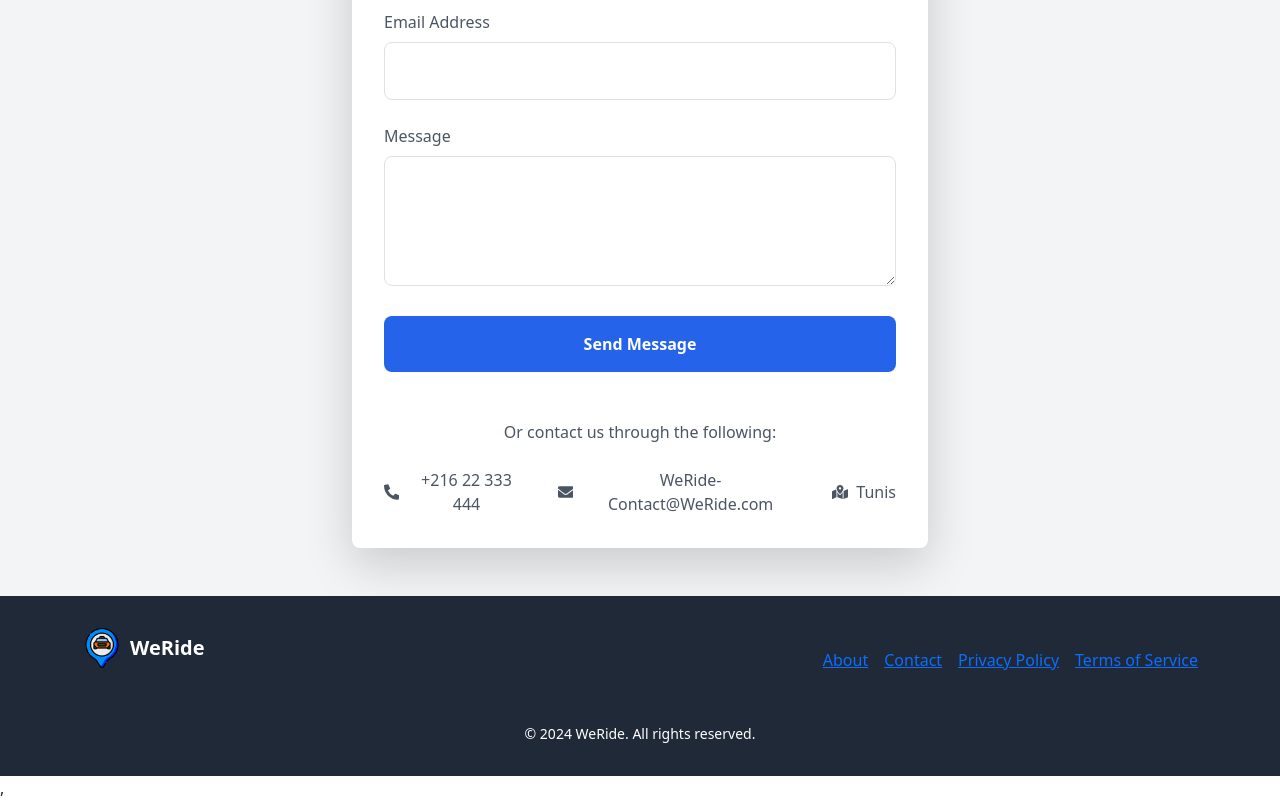
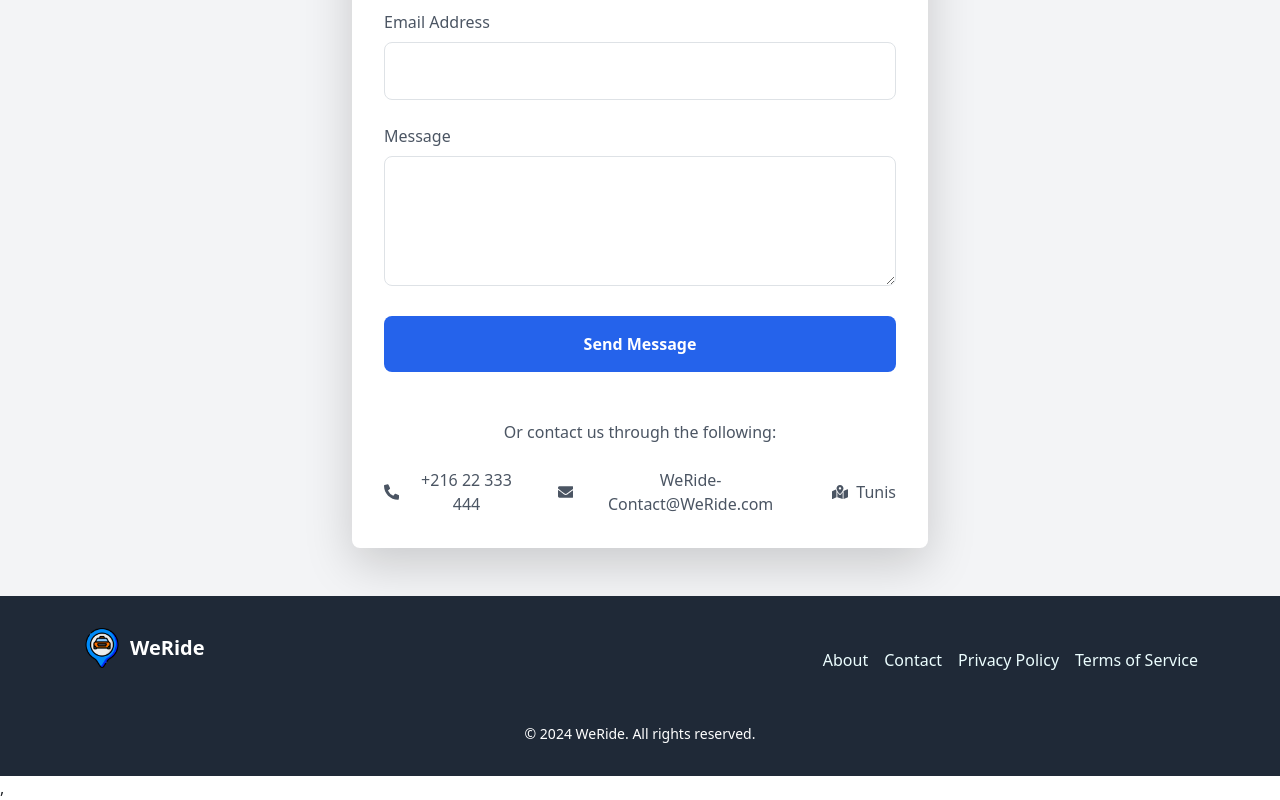
Before and after one commit to RayenMiri/CoviturageProjetJEE, a React (Create React App) app in the folder frontend/: page /contact in a window 1280 px wide. Shown: the part 388-1188 px from the top of the page. Built offline with nearby package versions, Linux system fonts and the light colour scheme.

Commit message:
fixed mail + footer

```diff
--- a/frontend/src/Components/Footer.jsx
+++ b/frontend/src/Components/Footer.jsx
@@ -10,10 +10,10 @@ const Footer = () => {
                         <span className="ml-2 text-xl font-bold">WeRide</span>
                     </div>
                     <div className="flex space-x-4">
-                        <a href="/about" className="hover:text-indigo-400">About</a>
-                        <a href="/contact" className="hover:text-indigo-400">Contact</a>
-                        <a href="/privacy" className="hover:text-indigo-400">Privacy Policy</a>
-                        <a href="/terms" className="hover:text-indigo-400">Terms of Service</a>
+                        <a href="/about" className="hover:text-blue-400 no-underline text-cyan-50 font-medium">About</a>
+                        <a href="/contact" className="hover:text-blue-400 no-underline text-cyan-50 font-medium">Contact</a>
+                        <a href="/privacy" className="hover:text-blue-400 no-underline text-cyan-50 font-medium">Privacy Policy</a>
+                        <a href="/terms" className="hover:text-blue-400 no-underline text-cyan-50 font-medium">Terms of Service</a>
                     </div>
                 </div>
                 <div className="mt-8 text-center text-sm">
--- a/frontend/src/Pages/Home/Home.jsx
+++ b/frontend/src/Pages/Home/Home.jsx
@@ -14,7 +14,6 @@ const Home = () => {
     const { reservations } = useSelector((state) => state.reservations);
     const user = JSON.parse(localStorage.getItem("user"));
     const userID = user?.userId;
-    console.log(user?.email)
     const [isModalVisible, setModalVisible] = useState(false);
     const [selectedRide, setSelectedRide] = useState(null);
     const [isReviewModalVisible, setReviewModalVisible] = useState(false);
@@ -27,7 +26,7 @@ const Home = () => {
     const [minPrice, setMinPrice] = useState('');
     const [maxPrice, setMaxPrice] = useState('');
 
-    const sendEmail = async (reservationDetails) => {
+    const sendEmail = async () => {
         try {
             const formattedDate = new Date().toLocaleString("en-US", {
                 weekday: "long",
@@ -74,7 +73,7 @@ const Home = () => {
         dispatch(createReservation(reservationDetails))
             .then(() => {
                 // Si la réservation réussie, envoyer l'email
-                sendEmail(reservationDetails);
+                sendEmail();
             })
             .finally(() => {
                 setIsSubmitting(false);
```
